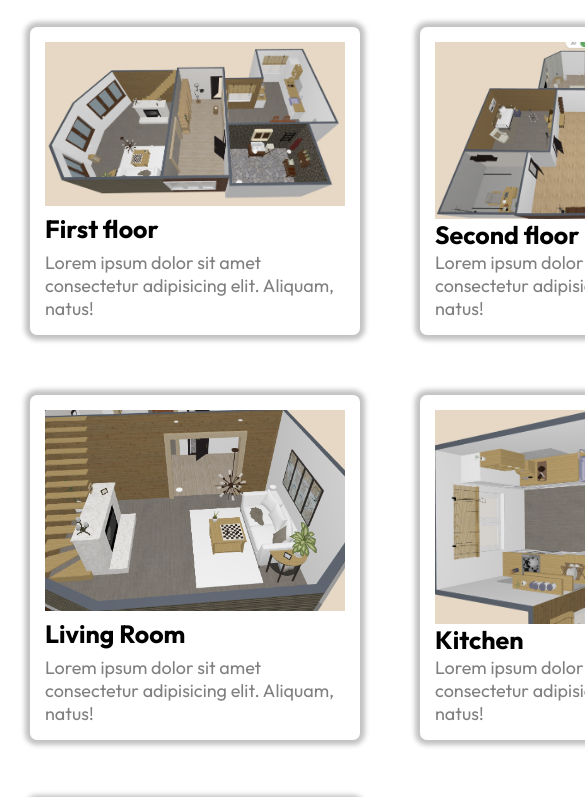
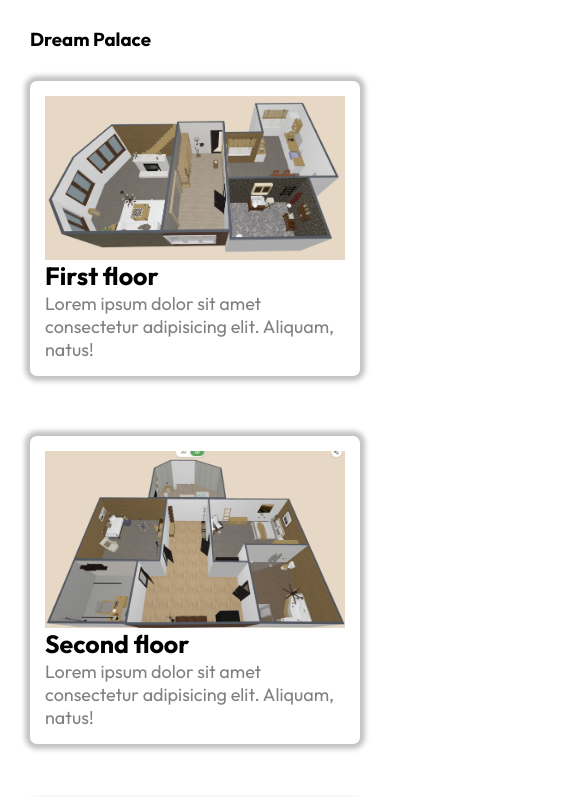
Before and after one commit to Joaoldx/act-global, a plain HTML site: page index.html in a window 390 px wide. Shown: the part 83-880 px from the top of the page, 585 px wide, since content can reach past the window. Drawn offline with Linux system fonts and the light colour scheme.

Commit message:
add mobile support, price and name

```diff
--- a/index.html
+++ b/index.html
@@ -20,6 +20,7 @@
     <li><a href="/contact.html">Contact us</a></li>
     <li><a href="#">Login</a></li>
   </ul>
+  <h3 class="textPrice">Dream Palace</h3>
 
   <div class="container">
     <div class="imageContainer">
@@ -87,6 +88,8 @@
   </div>
   </div>
 
+  <h3 class="textPrice">R$3500,00</h3>
+
 </body>
 
 </html>
--- a/style.css
+++ b/style.css
@@ -38,6 +38,10 @@ body {
 .container {
   display: grid;
   grid-template-columns: repeat(2, 1fr);
+
+  @media (max-width: 700px) {
+    grid-template-columns: 1fr;
+  }
 }
 
 ul {
@@ -57,3 +61,8 @@ h1 {
   gap: 10px;
   padding: 15px;
 }
+
+.textPrice {
+  margin-left: 30px;
+  margin-top: 30px;
+}
```
